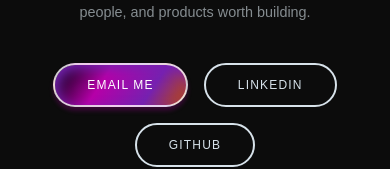
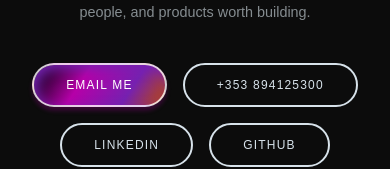
Before and after one commit to Rashmi-Belimagga-Manjunath/portfolio, a Next.js app: page / in a window 390 px wide. Shown: the part 8938-9107 px from the top of the page. Built offline with nearby package versions, Linux system fonts and the light colour scheme.

Commit message:
Add phone number to contact section

```diff
--- a/src/components/ContactSection.tsx
+++ b/src/components/ContactSection.tsx
@@ -34,6 +34,12 @@
             Email Me
           </a>
           <a
+            href="tel:+353894125300"
+            className="inline-block rounded-full border-2 border-[#D7E2EA] text-[#D7E2EA] font-medium uppercase tracking-widest px-8 py-3 sm:px-10 sm:py-3.5 text-xs sm:text-sm md:text-base hover:bg-[#D7E2EA]/10 transition-colors"
+          >
+            +353 894125300
+          </a>
+          <a
             href="https://linkedin.com/in/rashmi-manjunath"
             target="_blank"
             rel="noopener noreferrer"
```
